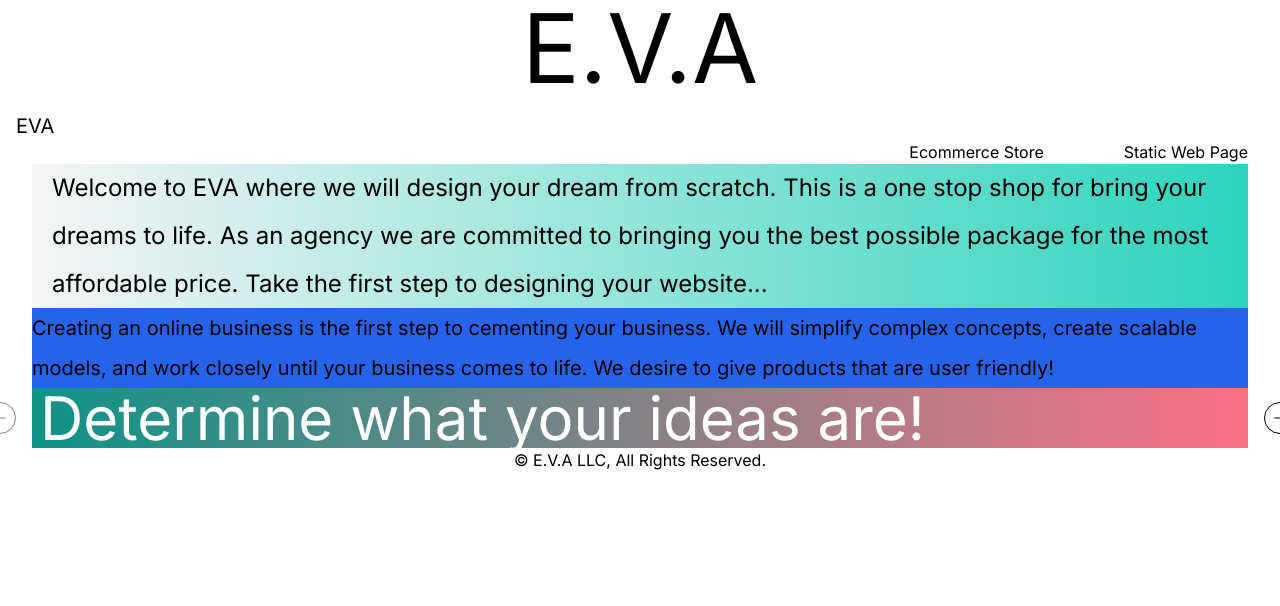
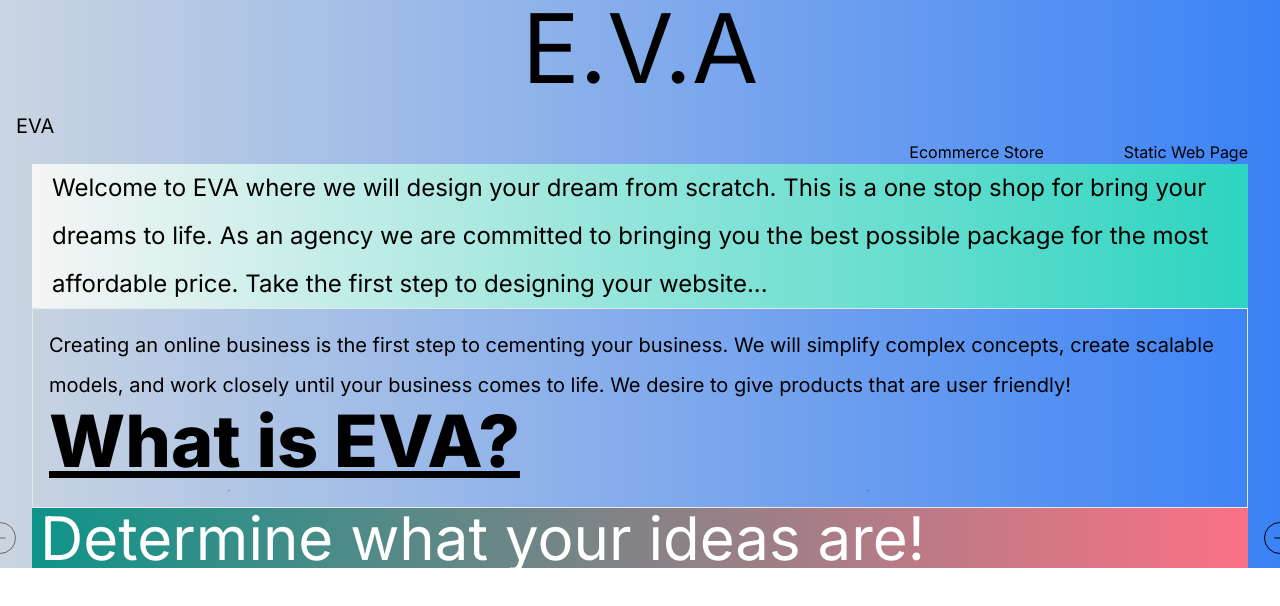
Before and after one commit to BigBreakfast28/sumozip, a Next.js app: page / in a window 1280 px wide. Shown: the top 606 px of the page. Built offline with nearby package versions, Linux system fonts and the light colour scheme.

Commit message:
Trying to get the correct background scheme

```diff
--- a/app/(routes)/page.tsx
+++ b/app/(routes)/page.tsx
@@ -6,7 +6,8 @@ import {
   CarouselPrevious,
 } from "@/components/ui/carousel"
 
-import { Separator } from "@/components/ui/separator"
+import { ScrollArea } from "@/components/ui/scroll-area"
+
 
 import React from "react"
 
@@ -14,7 +15,7 @@ import React from "react"
 
 export default function Home() {
   return(
-    <div>
+    <div className="bg-gradient-to-r from-slate-300 to-blue-500">
       <div className="container text-xl">
         <div className="container-lg text-2xl leading-loose bg-gradient-to-r from-neutral-100 to-teal-400 pr-4 pl-5">
           Welcome to EVA where we will design your dream from scratch.
@@ -22,11 +23,23 @@ export default function Home() {
           As an agency we are committed to bringing you the best possible package for the most affordable price.
           Take the first step to designing your website...
         </div>
-      <div className="leading-loose bg-blue-600">
+        <ScrollArea className="h-[200px]  rounded-md border p-4">
+          <div className="leading-loose from-white to-blue-300 text-wrap">
             Creating an online business is the first step to cementing your business. We will simplify complex concepts,
             create scalable models, and work closely until your business comes to life. We desire to give products that are user friendly!
+          </div>
+          <h1 className="text-7xl font-extrabold underline">What is EVA?</h1>
+            <div className="text-wrap text-2xl leading-loose ">
+              EVA originated from my background in chemistry. EVA is a abbreviation for a polymer typically used in the industrial industry.
+              Polymers are used in different products for the process of holding materials together. This may be a difficult concept to grap
+              so for comparison think of the process of eggs in baked goods. Polymers serves this same purpose in cementitous products.
+              Without polymer, concrete would just consist of cement, sand & clay. This binding process ties directly back to the purpose of
+              this business. Having an online prescence is todays age is essential for success. Every successful company has a website or someway
+              for their audience to reach them through the internet. The sole purpose of EVA is to bring all of your ideas together and bind them
+              to create a longlasting, successful prescence online.
+            </div>
+        </ScrollArea>
 
-      </div>
     </div>
 
 
--- a/app/layout.tsx
+++ b/app/layout.tsx
@@ -23,7 +23,6 @@ export default function RootLayout({
         <Title/>
         <Navbar/>
         {children}
-        <Footer />
       </body>
     </html>
   );
--- a/components/footer.tsx
+++ b/components/footer.tsx
@@ -2,10 +2,13 @@ import { Separator } from "@/components/ui/separator";
 
 export default function Footer() {
     return(
-        <footer>
-            <div className="flex justify-center">
-                &copy; E.V.A LLC, All Rights Reserved.
-            </div>
-        </footer>
+        <div className="bg-gradient-to-r from-slate-300 to-blue-500">
+            <footer>
+                <Separator className="bg-black container-lg"/>
+                <div className="flex justify-center bg-gradient-to-r from-slate-300 to-blue-500">
+                    &copy; E.V.A LLC, All Rights Reserved.
+                </div>
+            </footer>
+        </div>
     );
 }
--- a/components/navbar.tsx
+++ b/components/navbar.tsx
@@ -2,7 +2,7 @@ import Link from "next/link";
 
 export default function Navbar() {
     return(
-        <div className="">
+        <div className="bg-gradient-to-r from-slate-300 to-blue-500">
             <Link href="/" className=" flex justify-start pt-4 pl-4 text-xl hover:font-bold">
                 EVA
             </Link>
--- a/components/title.tsx
+++ b/components/title.tsx
@@ -1,6 +1,6 @@
 export default function Title() {
     return(
-        <div className="flex justify-center">
+        <div className="flex justify-center bg-gradient-to-r from-slate-300 to-blue-500">
             <div className="text-8xl hover:font-extrabold hover:text-rose-400">E.</div>
             <div className="text-8xl hover:font-extrabold hover:text-rose-400">V.</div>
             <div className="text-8xl hover:font-extrabold hover:text-rose-400">A</div>
--- a/package.json
+++ b/package.json
@@ -14,6 +14,7 @@
     "@radix-ui/react-icons": "^1.3.0",
     "@radix-ui/react-separator": "^1.0.3",
     "@radix-ui/react-slot": "^1.0.2",
+    "@radix-ui/themes": "^2.0.3",
     "class-variance-authority": "^0.7.0",
     "clsx": "^2.1.0",
     "embla-carousel-react": "^8.0.0-rc21",
```
Also changed, not shown: 1 other file (tests, documents, lock files or other folders). Lines whose indentation alone changed are shown as unchanged.
